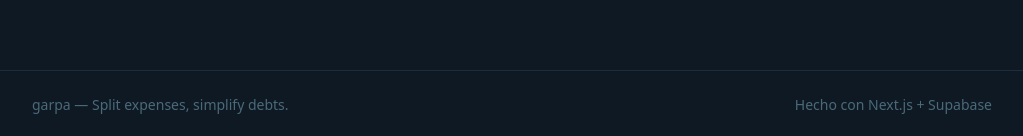
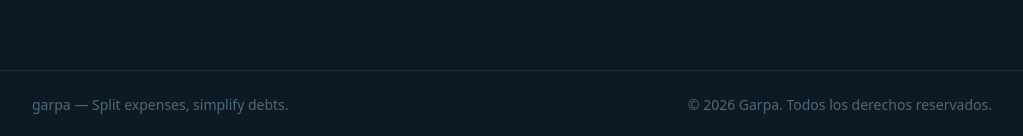
Before and after one commit to VitoLattanzi/garpa, a Next.js app: page / in a window 1280 px wide. Shown: the part 2062-2198 px from the top of the page, without its empty margins (128-1151 px from the left). Built offline with nearby package versions, Linux system fonts and the light colour scheme.

Commit message:
corregimos footer, para que quede mejor integrado

```diff
--- a/src/app/layout.tsx
+++ b/src/app/layout.tsx
@@ -1,6 +1,7 @@
 import type { Metadata } from 'next'
 import { Geist } from 'next/font/google'
 import './globals.css'
+import Footer from '@/components/Footer'
 
 /**
  * Fuente principal de la app
@@ -31,8 +32,11 @@ export default function RootLayout({
 }) {
   return (
     <html lang="es">
-      <body className={`${geist.variable} font-sans antialiased bg-gray-50`}>
-        {children}
+      <body className={`${geist.variable} font-sans antialiased bg-gray-50 min-h-screen flex flex-col`}>
+        <main className="flex-1">
+          {children}
+        </main>
+
       </body>
     </html>
   )
--- a/src/app/page.tsx
+++ b/src/app/page.tsx
@@ -2,7 +2,7 @@
 
 import Link from 'next/link'
 import { useRouter } from 'next/navigation'
-
+import Footer from "../components/Footer"
 /**
  * Landing page de Garpa
  * Página principal — explica el producto y dirige al login o a la demo
@@ -155,10 +155,7 @@ export default function LandingPage() {
       </section>
 
       {/* ===== FOOTER ===== */}
-      <footer className="border-t border-[#1E2D3D] px-8 py-6 flex items-center justify-between max-w-5xl mx-auto">
-        <span className="text-sm text-[#4A6A7A]">garpa — Split expenses, simplify debts.</span>
-        <span className="text-sm text-[#4A6A7A]">Hecho con Next.js + Supabase</span>
-      </footer>
+      <Footer />
 
     </main>
   )
--- a/src/components/Footer.tsx
+++ b/src/components/Footer.tsx
@@ -1,9 +1,12 @@
 export default function Footer() {
   return (
-    <footer className="w-full bg-white border-t border-gray-200 py-6 text-center text-sm text-gray-500 mt-auto">
-      <div className="container mx-auto px-4">
-        <p>© 2026 Garpa. Todos los derechos reservados.</p>
-      </div>
+    <footer className="border-t border-[#1E2D3D] px-8 py-6 flex items-center justify-between max-w-5xl mx-auto w-full">
+      <span className="text-sm text-[#4A6A7A]">
+        garpa — Split expenses, simplify debts.
+      </span>
+      <span className="text-sm text-[#4A6A7A]">
+        © 2026 Garpa. Todos los derechos reservados.
+      </span>
     </footer>
-  );
+  )
 }
```
